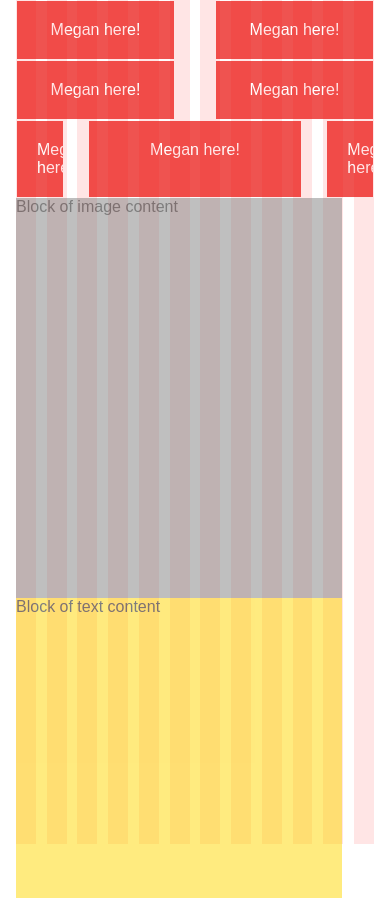
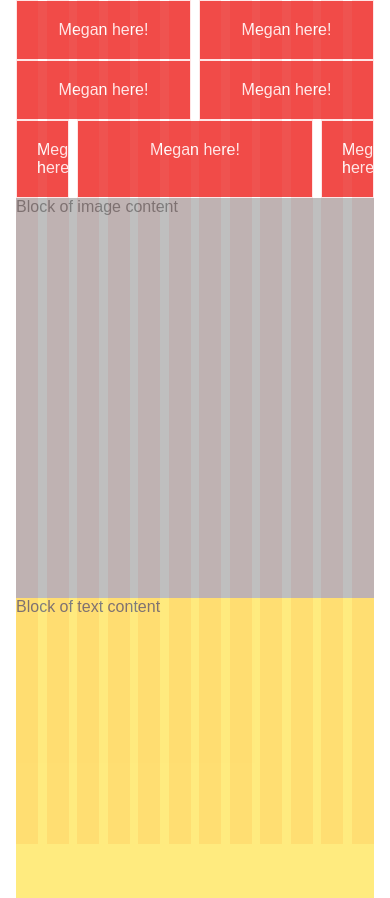
Before and after one commit to megan-livefront/Minnebar2023, a Next.js app: page / in a window 390 px wide. Built offline with nearby package versions, Linux system fonts and the light colour scheme.

Commit message:
mobile grid now lining up perfectly with columns

```diff
--- a/src/globalStyles/_gridSystem.scss
+++ b/src/globalStyles/_gridSystem.scss
@@ -7,45 +7,45 @@
     display: flex;
     flex-wrap: wrap;
     justify-content: space-between;
-    max-width: calc($width);
+    max-width: $width;
   }
 
   .col-1-#{$classExtension} {
-    width: calc(($width / 12) - ($gutter * 11 / 12));
+    width: calc((100% / 12) - ($gutter * 11 / 12));
   }
   .col-2-#{$classExtension} {
     // width: ($width / 6) - ($gutter * 10 / 12);
-    width: calc(($width / 6) - ($gutter * 10 / 12));
+    width: calc((100% / 6) - ($gutter * 10 / 12));
   }
   .col-3-#{$classExtension} {
-    width: calc((($width / 4) - ($gutter * 9 / 12)));
+    width: calc(((100% / 4) - ($gutter * 9 / 12)));
   }
   .col-4-#{$classExtension} {
-    width: calc(($width / 3) - ($gutter * 8 / 12));
+    width: calc((100% / 3) - ($gutter * 8 / 12));
   }
   .col-5-#{$classExtension} {
-    width: calc(($width / (12 / 5)) - ($gutter * 7 / 12));
+    width: calc((100% / (12 / 5)) - ($gutter * 7 / 12));
   }
   .col-6-#{$classExtension} {
-    width: calc(($width / 2) - ($gutter * 6 / 12));
+    width: calc((100% / 2) - ($gutter * 6 / 12));
   }
   .col-7-#{$classExtension} {
-    width: calc(($width / (12 / 7)) - ($gutter * 5 / 12));
+    width: calc((100% / (12 / 7)) - ($gutter * 5 / 12));
   }
   .col-8-#{$classExtension} {
-    width: calc(($width / (12 / 8)) - ($gutter * 4 / 12));
+    width: calc((100% / (12 / 8)) - ($gutter * 4 / 12));
   }
   .col-9-#{$classExtension} {
-    width: calc(($width / (12 / 9)) - ($gutter * 3 / 12));
+    width: calc((100% / (12 / 9)) - ($gutter * 3 / 12));
   }
   .col-10-#{$classExtension} {
-    width: calc(($width / (12 / 10)) - ($gutter * 2 / 12));
+    width: calc((100% / (12 / 10)) - ($gutter * 2 / 12));
   }
   .col-11-#{$classExtension} {
-    width: calc(($width / (12 / 11)) - ($gutter * 1 / 12));
+    width: calc((100% / (12 / 11)) - ($gutter * 1 / 12));
   }
   .col-12-#{$classExtension} {
-    width: calc($width);
+    width: 100%;
   }
 }
 
```
